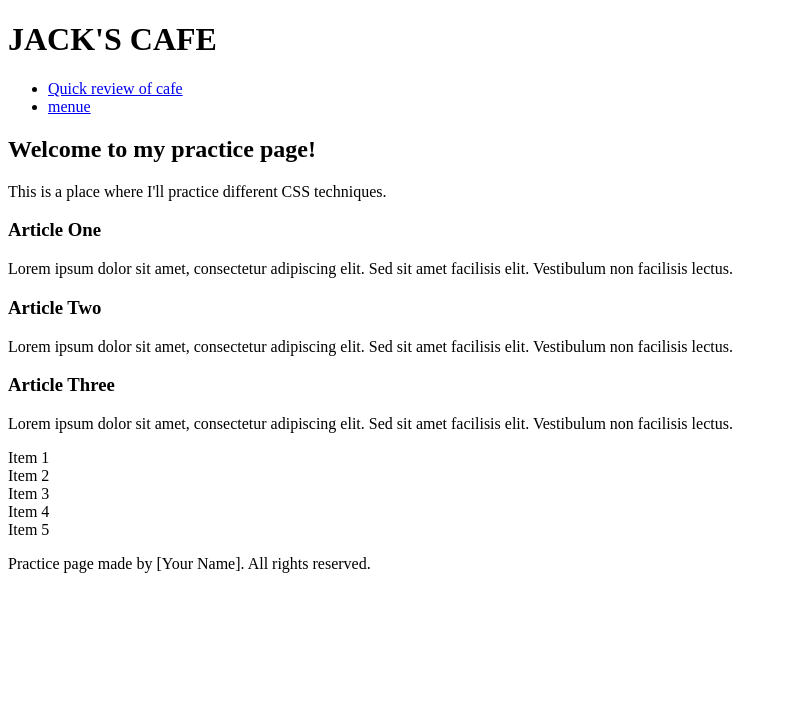
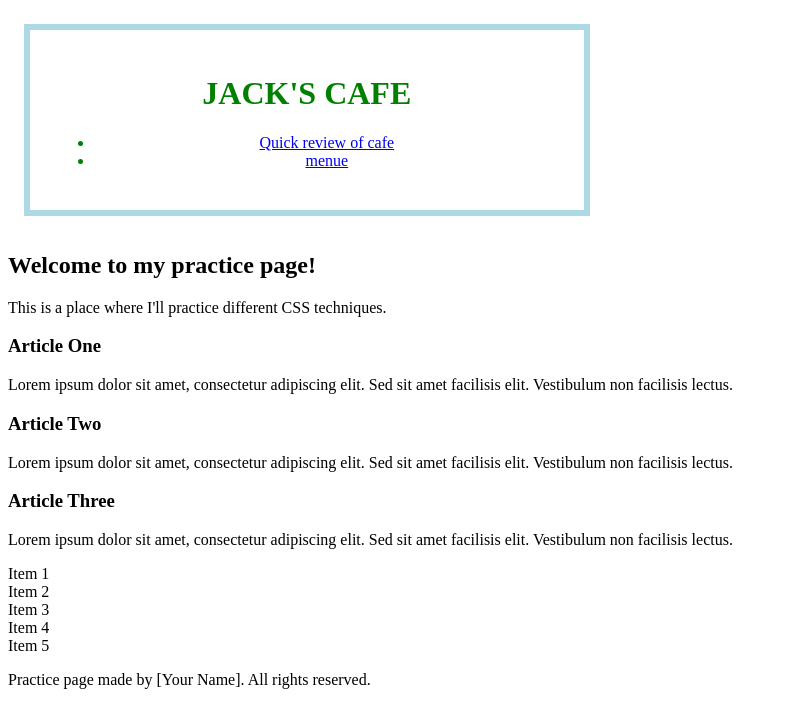
Before and after one commit to gagansidhu22/module_02_hackathon, a plain HTML site: page index.html in a window 1280 px wide. Shown: the whole page, without its empty margins (0-787 px from the left). Drawn offline with Linux system fonts and the light colour scheme.

Commit message:
Done the css coding for header part.

```diff
--- a/index.html
+++ b/index.html
@@ -4,7 +4,7 @@
 		<meta charset="UTF-8" />
 		<meta name="viewport" content="width=device-width, initial-scale=1.0" />
 		<title>Styling Practice Page</title>
-		<link rel="stylesheet" href="styles.css" />
+		<link rel="stylesheet" href="style.css" />
 	</head>
 
 	<body>
--- /dev/null
+++ b/style.css
@@ -0,0 +1,10 @@
+header {
+    margin: 1rem;
+	border: 0.4em solid #ADD8E6;
+	padding: 1.5rem;
+	width: 40%;
+	height: 10%;
+    text-align: center;
+    color: green;
+    display: inline-block;
+}
```
